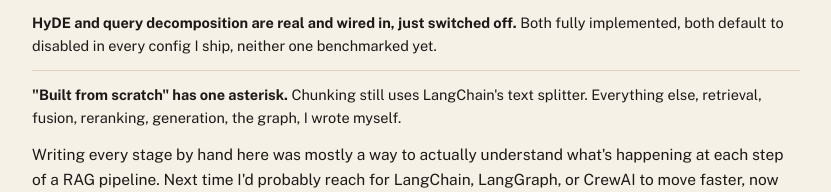
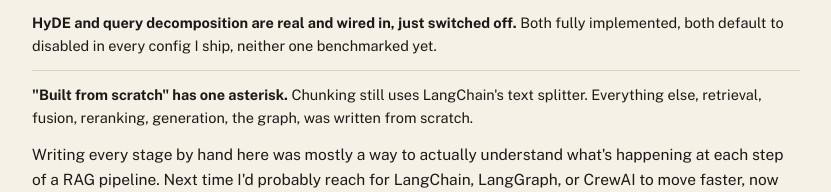
Before and after one commit to kenzychew/portfolio-hub, a Next.js app: page /blog/gofetch-rag-pipeline in a window 1280 px wide. Shown: the part 2183-2375 px from the top of the page, without its empty margins (224-1055 px from the left). Built offline with nearby package versions, Linux system fonts and the light colour scheme.

Commit message:
Reword GoFetch post's build-from-scratch caveat to avoid first person

```diff
--- a/app/blog/posts/gofetch.tsx
+++ b/app/blog/posts/gofetch.tsx
@@ -133,7 +133,7 @@ export default function GoFetchPost() {
           {
             title: '"Built from scratch" has one asterisk.',
             description:
-              "Chunking still uses LangChain's text splitter. Everything else, retrieval, fusion, reranking, generation, the graph, I wrote myself.",
+              "Chunking still uses LangChain's text splitter. Everything else, retrieval, fusion, reranking, generation, the graph, was written from scratch.",
           },
         ]}
       />
```
